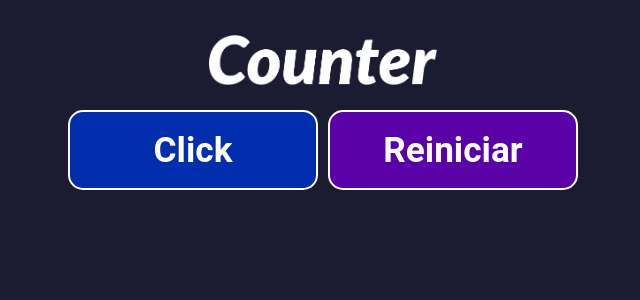
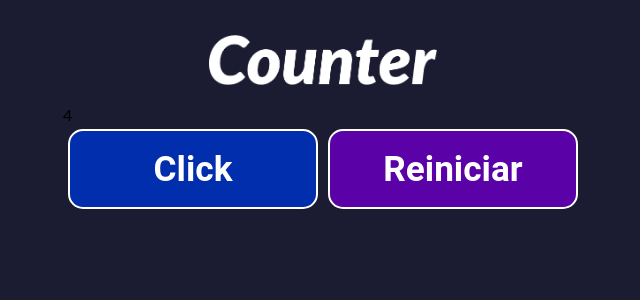
Before and after one commit to CharlyCR3110/Contador-de-clicks, a React (Create React App) app: page / in a window 1280 px wide. Shown: the top 300 px of the page, without its empty margins (317-957 px from the left). Built offline with nearby package versions, Linux system fonts and the light colour scheme.

Commit message:
feat: se crea el componente Contador

```diff
--- a/src/App.js
+++ b/src/App.js
@@ -1,4 +1,5 @@
 import './App.css';
+import Contador from './components/Contador';
 import Boton from'./components/Boton.js'
 import logo from './img/Counter.png'
 
@@ -23,6 +24,7 @@ function App() {
           />
       </div>
       <div className='contenedorDelContador'>
+        <Contador numeroDeClicks='4' />
         <Boton
           texto='Click'
           esBotonDeClick={ true }
--- /dev/null
+++ b/src/components/Contador.js
@@ -0,0 +1,11 @@
+import React from 'react';
+
+const Contador = ({ numeroDeClicks }) => {
+	return (
+		<div className="contador">
+			{ numeroDeClicks }
+		</div>
+	)
+}
+
+export default Contador;
```
